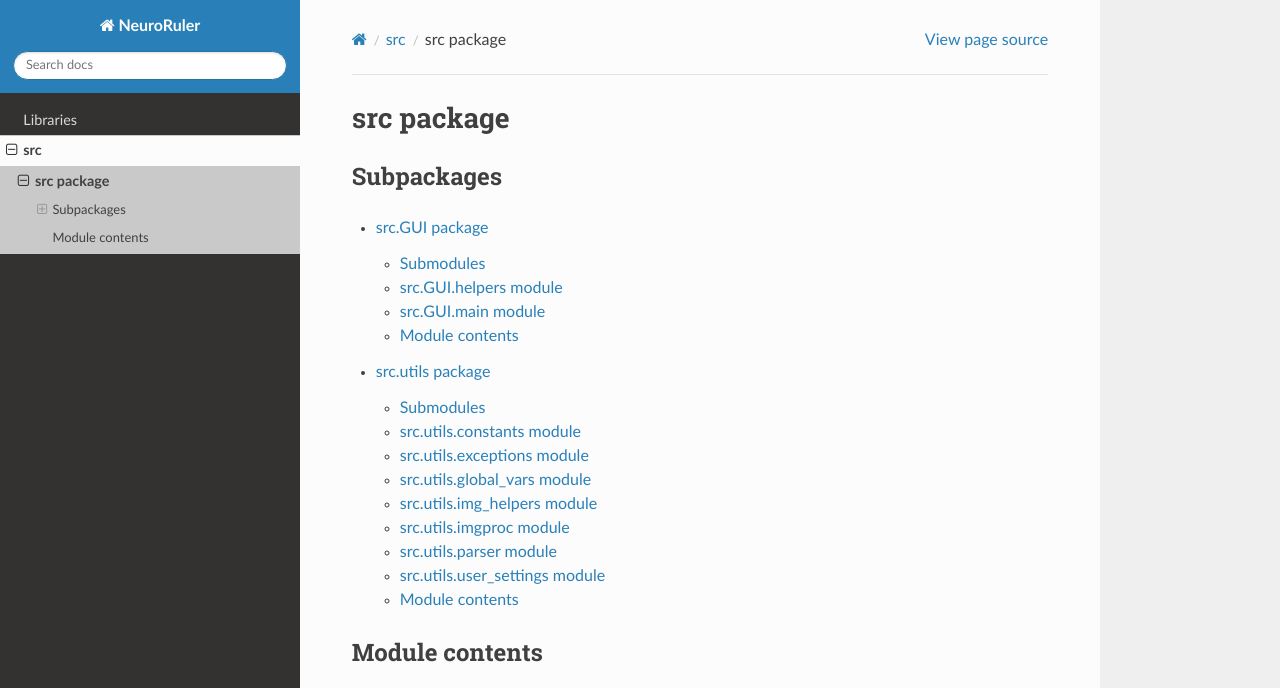
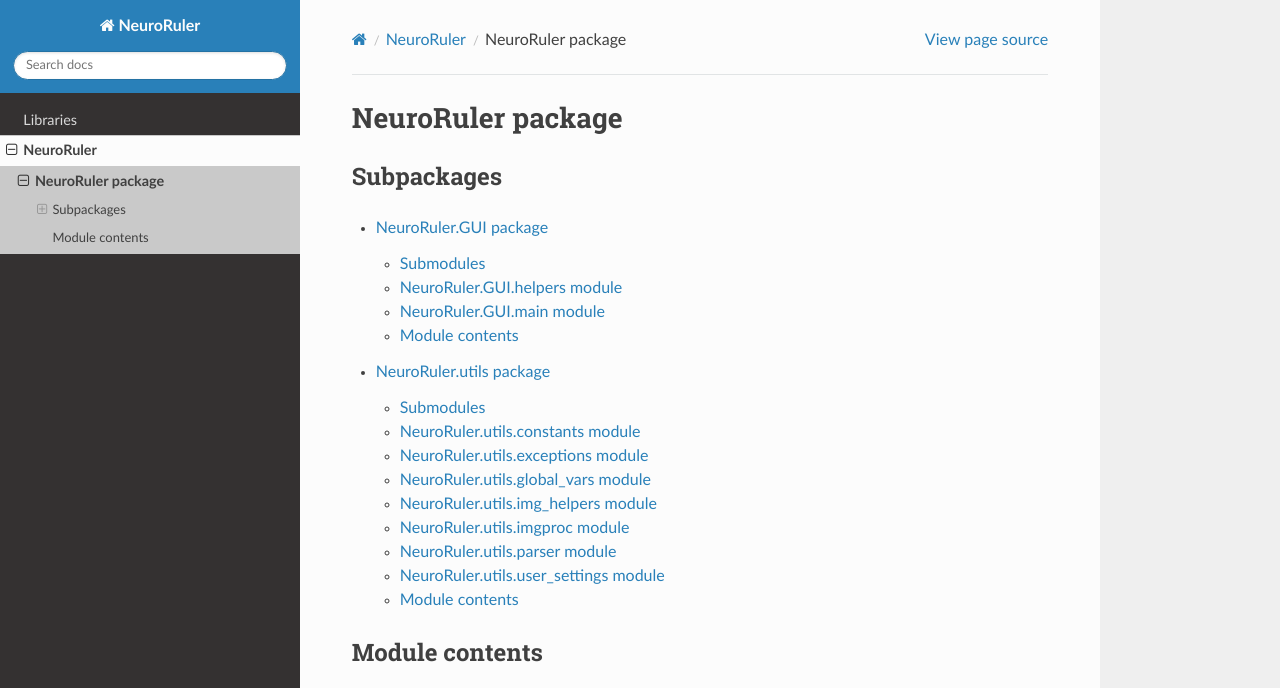
Before and after one commit to NIRALUser/NeuroRuler, a Sphinx documentation site: the page built from docs/NeuroRuler.rst, in a window 1280 px wide and 981 px high, cut to the strip 0-688 px from the top of the window. Built offline with Sphinx 7.4.7 and the Read the Docs theme 2.0.0, drawn with Linux system fonts in a browser that asks for light colours.

Commit message:
Doc: src -> NeuroRuler

```diff
--- a/docs/src.rst
+++ b/docs/NeuroRuler.rst
@@ -1,5 +1,5 @@
-src package
-===========
+NeuroRuler package
+==================
 
 Subpackages
 -----------
@@ -7,13 +7,13 @@ Subpackages
 .. toctree::
    :maxdepth: 4
 
-   src.GUI
-   src.utils
+   NeuroRuler.GUI
+   NeuroRuler.utils
 
 Module contents
 ---------------
 
-.. automodule:: src
+.. automodule:: NeuroRuler
    :members:
    :undoc-members:
    :show-inheritance:
--- /dev/null
+++ b/docs/NeuroRuler.utils.rst
@@ -0,0 +1,69 @@
+NeuroRuler.utils package
+========================
+
+Submodules
+----------
+
+NeuroRuler.utils.constants module
+---------------------------------
+
+.. automodule:: NeuroRuler.utils.constants
+   :members:
+   :undoc-members:
+   :show-inheritance:
+
+NeuroRuler.utils.exceptions module
+----------------------------------
+
+.. automodule:: NeuroRuler.utils.exceptions
+   :members:
+   :undoc-members:
+   :show-inheritance:
+
+NeuroRuler.utils.global\_vars module
+------------------------------------
+
+.. automodule:: NeuroRuler.utils.global_vars
+   :members:
+   :undoc-members:
+   :show-inheritance:
+
+NeuroRuler.utils.img\_helpers module
+------------------------------------
+
+.. automodule:: NeuroRuler.utils.img_helpers
+   :members:
+   :undoc-members:
+   :show-inheritance:
+
+NeuroRuler.utils.imgproc module
+-------------------------------
+
+.. automodule:: NeuroRuler.utils.imgproc
+   :members:
+   :undoc-members:
+   :show-inheritance:
+
+NeuroRuler.utils.parser module
+------------------------------
+
+.. automodule:: NeuroRuler.utils.parser
+   :members:
+   :undoc-members:
+   :show-inheritance:
+
+NeuroRuler.utils.user\_settings module
+--------------------------------------
+
+.. automodule:: NeuroRuler.utils.user_settings
+   :members:
+   :undoc-members:
+   :show-inheritance:
+
+Module contents
+---------------
+
+.. automodule:: NeuroRuler.utils
+   :members:
+   :undoc-members:
+   :show-inheritance:
--- a/docs/libraries.rst
+++ b/docs/libraries.rst
@@ -62,7 +62,7 @@ Code involving :code:`sitk` is scattered throughout our project. Here's a specif
 
 .. seealso::
 
-    .. currentmodule:: src.utils.img_helpers
+    .. currentmodule:: NeuroRuler.utils.img_helpers
     .. autofunction:: get_curr_rotated_slice
 
 .. _SimpleITKFiltering:
@@ -72,7 +72,7 @@ Filtering
 
 .. seealso::
 
-    .. currentmodule:: src.utils.imgproc
+    .. currentmodule:: NeuroRuler.utils.imgproc
     .. autofunction:: contour
 
 .. _SimpleITKFileFormats:
@@ -94,7 +94,7 @@ Not in use anymore.
 
 See `<https://simpleitk.org/TUTORIAL>`_ for setup instructions (installing the external image viewer Fiji
 used in some of our old :code:`.ipynb` files) and a bunch of tutorial Jupyter notebook files, most of which
-are too advanced for this project. What's already in `src/ <src.html>`_ should suffice for this project.
+are too advanced for this project. What's already in `NeuroRuler/ <NeuroRuler.html>`_ should suffice for this project.
 
 .. _SimpleITKResources:
 
@@ -127,7 +127,7 @@ and `findContours <https://docs.opencv.org/4.x/d3/dc0/group__imgproc__shape.html
 
 .. seealso::
 
-    .. currentmodule:: src.utils.imgproc
+    .. currentmodule:: NeuroRuler.utils.imgproc
     .. autofunction:: length_of_contour
 
 .. _PyQt6:
@@ -155,7 +155,7 @@ that are then loaded into Python code.
     :alt: QtDesigner
 
 `Install it <https://build-system.fman.io/qt-designer-download>`_. In QtDesigner, open
-`mainwindow.ui <https://github.com/COMP523TeamD/HeadCircumferenceTool/blob/main/src/GUI/mainwindow.ui>`_.
+`mainwindow.ui <https://github.com/COMP523TeamD/HeadCircumferenceTool/blob/main/NeuroRuler/GUI/mainwindow.ui>`_.
 You'll get the idea.
 
 .. _PyQt6Controller:
@@ -163,16 +163,16 @@ You'll get the idea.
 Controller stuff
 ================
 
-There isn't a Controller class. Controller stuff is done in `src/GUI/main.py <_modules/src/GUI/main>`_.
+There isn't a Controller class. Controller stuff is done in `NeuroRuler/GUI/main.py <_modules/NeuroRuler/GUI/main>`_.
 
 QtDesigner lets you assign names to elements. Then these variables are accessible from code.
 
 .. seealso:: How to connect GUI events (signals) to functions
 
-    .. currentmodule:: src.GUI.main.MainWindow
+    .. currentmodule:: NeuroRuler.GUI.main.MainWindow
     .. autofunction:: __init__
 
-    `[source] <_modules/src/GUI/main.html#MainWindow>`_
+    `[source] <_modules/NeuroRuler/GUI/main.html#MainWindow>`_
 
     .. note::
 
@@ -180,10 +180,10 @@ QtDesigner lets you assign names to elements. Then these variables are accessibl
 
 .. seealso:: How to get and set values in the GUI
 
-    .. currentmodule:: src.GUI.main.MainWindow
+    .. currentmodule:: NeuroRuler.GUI.main.MainWindow
     .. autofunction:: rotate_x
 
-    `[source] <_modules/src/GUI/main.html#MainWindow.rotate_x>`_
+    `[source] <_modules/NeuroRuler/GUI/main.html#MainWindow.rotate_x>`_
 
 .. _PyQt6Layout:
 
@@ -204,10 +204,10 @@ Image visualization
 
 .. seealso::
 
-    .. currentmodule:: src.GUI.main.MainWindow
+    .. currentmodule:: NeuroRuler.GUI.main.MainWindow
     .. autofunction:: render_curr_slice
 
-    `[source] <_modules/src/GUI/main.html#MainWindow.render_curr_slice>`_
+    `[source] <_modules/NeuroRuler/GUI/main.html#MainWindow.render_curr_slice>`_
 
 .. _PyQt6QRC:
 
@@ -223,10 +223,10 @@ this page is very closely related. Read that next if you're working on styling t
 
 .. seealso:: How to access a resource
 
-    .. currentmodule:: src.GUI.helpers.ErrorMessageBox
+    .. currentmodule:: NeuroRuler.GUI.helpers.ErrorMessageBox
     .. autofunction:: __init__
 
-    `[source] <_modules/src/GUI/helpers.html#ErrorMessageBox>`_
+    `[source] <_modules/NeuroRuler/GUI/helpers.html#ErrorMessageBox>`_
 
 There's also `PyQt documentation <https://doc.qt.io/qtforpython/tutorials/basictutorial/qrcfiles.html#changes-in-the-code>`_
 about how to access resources once imported.
@@ -304,12 +304,12 @@ as the name implies. This circumvents difficulties [#npqimage]_ with converting
 
 .. seealso::
 
-    .. currentmodule:: src.GUI.main.MainWindow
+    .. currentmodule:: NeuroRuler.GUI.main.MainWindow
     .. autofunction:: render_curr_slice
 
-    `[source] <_modules/src/GUI/main.html#MainWindow.render_curr_slice>`_
+    `[source] <_modules/NeuroRuler/GUI/main.html#MainWindow.render_curr_slice>`_
 
-.. warning:: In :code:`src/GUI/main.py`, if :code:`import qimage2ndarray` goes before the PyQt imports (which an
+.. warning:: In :code:`NeuroRuler/GUI/main.py`, if :code:`import qimage2ndarray` goes before the PyQt imports (which an
     autoformatter might do), there will be a :code:`ModuleNotFoundError`.
 
 .. _BreezeStyleSheets:
@@ -386,12 +386,12 @@ Always build up a :code:`Path` using the :code:`Path` capabilities (:code:`/` op
 Then when a :code:`str` is needed, apply :code:`str()` to convert at the end.
 
 See the `documentation <https://pathlib.readthedocs.io/en/pep428/>`_ for example code.
-Also see this code from `src/utils/global_vars.py <_modules/src/utils/constants.html>`_.
+Also see this code from `NeuroRuler/utils/global_vars.py <_modules/NeuroRuler/utils/constants.html>`_.
 
 .. code-block:: python
     :linenos:
 
-    THEME_DIR: Path = Path("src") / "GUI" / "themes"
+    THEME_DIR: Path = Path("NeuroRuler") / "GUI" / "themes"
     """themes/ directory where .qss stylesheets and resources.py files are stored."""
     THEMES: list[str] = []
     """List of themes, i.e. the names of the directories in THEME_DIR."""
@@ -413,7 +413,7 @@ For parsing CLI arguments.
 
 .. seealso::
 
-    .. currentmodule:: src.utils.parser
+    .. currentmodule:: NeuroRuler.utils.parser
     .. autofunction:: parse_gui_cli
 
 Virtual environment
@@ -467,7 +467,7 @@ Allow us to mark functions :code:`@deprecated`.
 
 .. seealso::
 
-    .. currentmodule:: src.utils.constants
+    .. currentmodule:: NeuroRuler.utils.constants
     .. autofunction:: deprecated
 
 .. _sphinxsetuptools:
@@ -503,7 +503,7 @@ You can open :code:`docs/_build/html/index.html` in a web browser #[macos_open_h
 will automatically update the
 website. From now on, you can just run :code:`make html` to update the html pages.
 
-However, you may need to run :code:`sphinx-apidoc -o . ../src` from the :code:`docs/` directory
+However, you may need to run :code:`sphinx-apidoc -o . ../NeuroRuler` from the :code:`docs/` directory
 if a new package is created. Make sure :code:`__init__.py` files exist for any package you want
 to be discovered.
 
@@ -540,7 +540,7 @@ overwriting if necessary. Modify the info inside for your purposes.
 The root :code:`requirements.txt` and :code:`requirements_CI.txt` might also need to include
 setuptools, but I'm not certain.
 
-Make sure :code:`src/__init__.py` exists, along with :code:`.../__init__.py` files for any package that
+Make sure :code:`NeuroRuler/__init__.py` exists, along with :code:`.../__init__.py` files for any package that
 you want to auto-generate documentation for.
 
 .. note:: Current working directory should still be :code:`docs/`
@@ -548,7 +548,7 @@ you want to auto-generate documentation for.
 .. code-block:: text
     :linenos:
 
-    sphinx-apidoc -o . ../src       # Generate files from ../src and put in . (docs/)
+    sphinx-apidoc -o . ../NeuroRuler       # Generate files from ../NeuroRuler and put in . (docs/)
     make html
 
 :code:`docs/_build/html/index.html` will now contain the local version of the documentation pages.
@@ -587,20 +587,20 @@ importlib
 
 For importing modules using strings.
 
-Specifically, import statements depend on :code:`src.utils.user_settings.THEME_NAME`.
+Specifically, import statements depend on :code:`NeuroRuler.utils.user_settings.THEME_NAME`.
 
-For example, in :code:`src.GUI.main()`, if :code:`THEME_NAME` is :code:`'dark'`, then
+For example, in :code:`NeuroRuler.GUI.main()`, if :code:`THEME_NAME` is :code:`'dark'`, then
 the resources import statement would be
 
 .. code-block:: python
 
-    import src.GUI.styles.dark.resources
+    import NeuroRuler.GUI.styles.dark.resources
 
 However, if :code:`THEME_NAME` is :code:`'light'`, then the import statement would be
 
 .. code-block:: python
 
-    import src.GUI.styles.light.resources
+    import NeuroRuler.GUI.styles.light.resources
 
 Therefore, we use importlib to control the import name there [#why_importlib]_.
 
--- a/docs/modules.rst
+++ b/docs/modules.rst
@@ -1,7 +1,7 @@
-src
-===
+NeuroRuler
+==========
 
 .. toctree::
    :maxdepth: 4
 
-   src
+   NeuroRuler
--- a/docs/src.utils.rst
+++ /dev/null
@@ -1,69 +0,0 @@
-src.utils package
-=================
-
-Submodules
-----------
-
-src.utils.constants module
---------------------------
-
-.. automodule:: src.utils.constants
-   :members:
-   :undoc-members:
-   :show-inheritance:
-
-src.utils.exceptions module
----------------------------
-
-.. automodule:: src.utils.exceptions
-   :members:
-   :undoc-members:
-   :show-inheritance:
-
-src.utils.global\_vars module
------------------------------
-
-.. automodule:: src.utils.global_vars
-   :members:
-   :undoc-members:
-   :show-inheritance:
-
-src.utils.img\_helpers module
------------------------------
-
-.. automodule:: src.utils.img_helpers
-   :members:
-   :undoc-members:
-   :show-inheritance:
-
-src.utils.imgproc module
-------------------------
-
-.. automodule:: src.utils.imgproc
-   :members:
-   :undoc-members:
-   :show-inheritance:
-
-src.utils.parser module
------------------------
-
-.. automodule:: src.utils.parser
-   :members:
-   :undoc-members:
-   :show-inheritance:
-
-src.utils.user\_settings module
--------------------------------
-
-.. automodule:: src.utils.user_settings
-   :members:
-   :undoc-members:
-   :show-inheritance:
-
-Module contents
----------------
-
-.. automodule:: src.utils
-   :members:
-   :undoc-members:
-   :show-inheritance:
```
Also changed, not shown: docs/NeuroRuler.GUI.rst (added, +29 -0 lines), docs/src.GUI.rst (deleted, +0 -29 lines).
